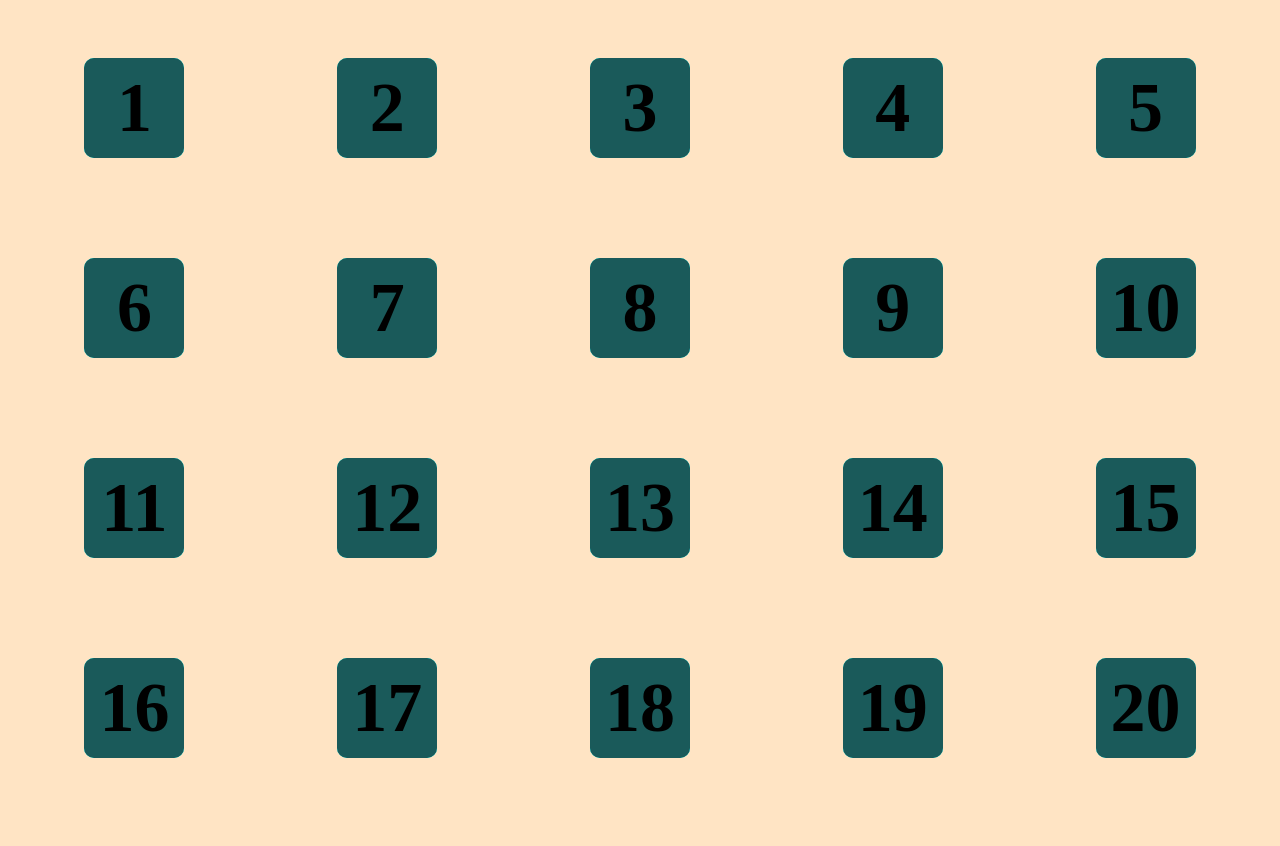
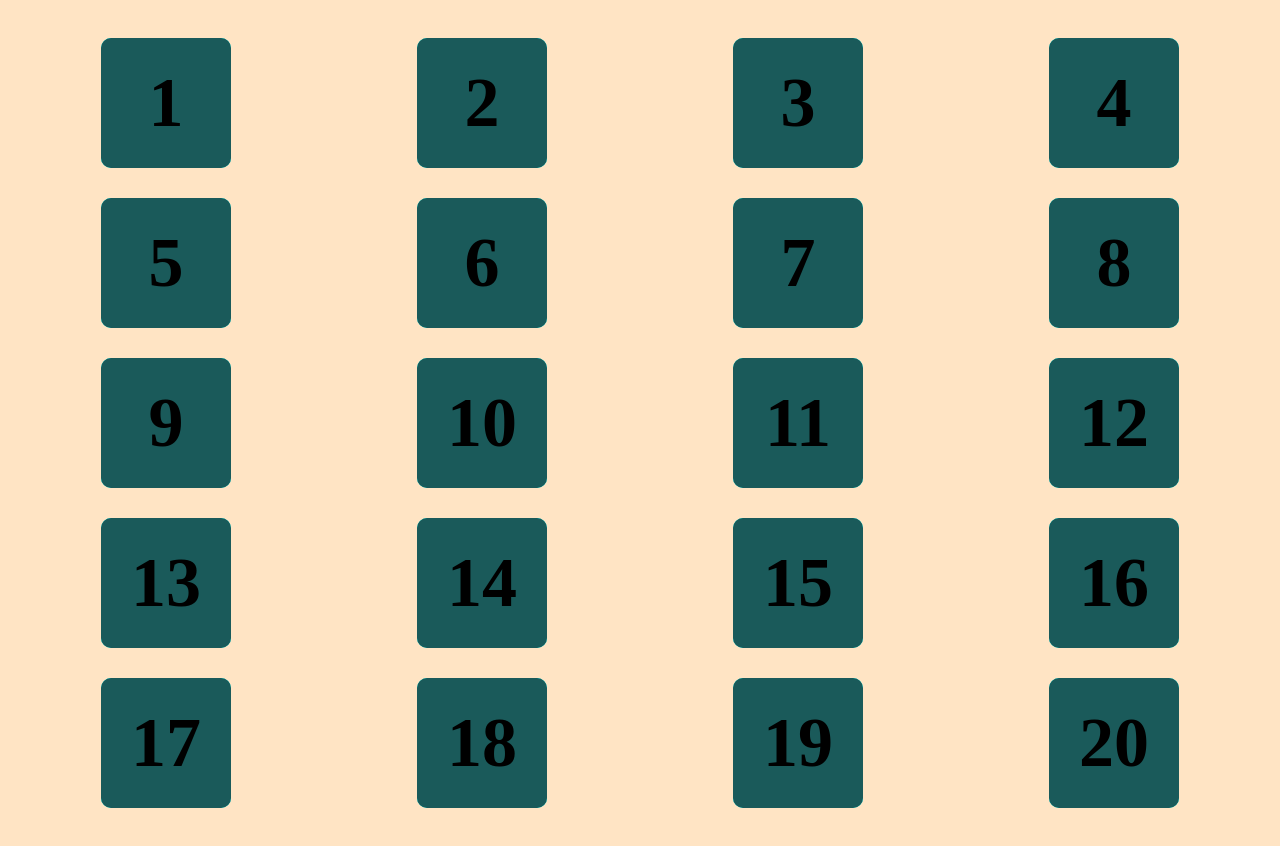
Before and after one commit to allyssonf10/Memoria-Tempo-Espa-o, a plain HTML site: page index.html in a window 1280 px wide. Before the commit the page ends 816 px from the top, so only its background shows below. Drawn offline with Linux system fonts and the light colour scheme.

Commit message:
Jogo finalizado :tada:

```diff
--- a/index.html
+++ b/index.html
@@ -5,13 +5,13 @@
     <meta http-equiv="X-UA-Compatible" content="IE=edge">
     <meta name="viewport" content="width=device-width, initial-scale=1.0">
     <link rel="stylesheet" href="style.css">
-    <title>Projeto Adriano</title>
+    <title>Memória | Tempo | Espaço</title>
 </head>
 <body>
     <main class="container">
         <div class="card">
           <div class="face front">
-            Back
+            <p>Foto de Casamento
           </div>
 
           <div class="face back"><h1>1</h1></div>
@@ -19,7 +19,7 @@
 
         <div class="card">
             <div class="face front">
-              Back
+              Queijo Ralado
             </div>
 
             <div class="face back"><h1>2</h1></div>
@@ -27,7 +27,7 @@
 
           <div class="card">
             <div class="face front">
-              Back
+              Q-Boa
             </div>
 
             <div class="face back"><h1>3</h1></div>
@@ -35,7 +35,7 @@
 
           <div class="card">
             <div class="face front">
-              Back
+              Pincel
             </div>
 
             <div class="face back"><h1>4</h1></div>
@@ -43,7 +43,7 @@
 
           <div class="card">
             <div class="face front">
-              Back
+              Óculos de Mergulho
             </div>
 
             <div class="face back"><h1>5</h1></div>
@@ -51,7 +51,7 @@
 
           <div class="card">
             <div class="face front">
-              Back
+              CD de música Brasileira
             </div>
 
             <div class="face back"><h1>6</h1></div>
@@ -59,7 +59,7 @@
 
           <div class="card">
             <div class="face front">
-              Back
+              Imagem de Santo
             </div>
 
             <div class="face back"><h1>7</h1></div>
@@ -67,7 +67,7 @@
 
           <div class="card">
             <div class="face front">
-              Back
+              Agulha de tricô
             </div>
 
             <div class="face back"><h1>8</h1></div>
@@ -75,7 +75,7 @@
 
           <div class="card">
             <div class="face front">
-              Back
+              Dente de Alho
             </div>
 
             <div class="face back"><h1>9</h1></div>
@@ -83,7 +83,7 @@
 
           <div class="card">
             <div class="face front">
-              Back
+              Bolinha de Naftalina
             </div>
 
             <div class="face back"><h1>10</h1></div>
@@ -91,7 +91,7 @@
 
           <div class="card">
             <div class="face front">
-              Back
+              Troféu
             </div>
 
             <div class="face back"><h1>11</h1></div>
@@ -99,7 +99,7 @@
 
           <div class="card">
             <div class="face front">
-              Back
+              Máscara
             </div>
 
             <div class="face back"><h1>12</h1></div>
@@ -107,7 +107,7 @@
 
           <div class="card">
             <div class="face front">
-              Back
+              Rímel
             </div>
 
             <div class="face back"><h1>13</h1></div>
@@ -115,7 +115,7 @@
 
           <div class="card">
             <div class="face front">
-              Back
+              Tinta de Cabelo
             </div>
 
             <div class="face back"><h1>14</h1></div>
@@ -123,7 +123,7 @@
 
           <div class="card">
             <div class="face front">
-              Back
+              Foto com Fantasia
             </div>
 
             <div class="face back"><h1>15</h1></div>
@@ -131,7 +131,7 @@
 
           <div class="card">
             <div class="face front">
-              Back
+              Ketchup
             </div>
 
             <div class="face back"><h1>16</h1></div>
@@ -139,7 +139,7 @@
 
           <div class="card">
             <div class="face front">
-              Back
+              Brinquedo de Infância
             </div>
 
             <div class="face back"><h1>17</h1></div>
@@ -147,7 +147,7 @@
 
           <div class="card">
             <div class="face front">
-              Back
+              Cravo da Índia
             </div>
 
             <div class="face back"><h1>18</h1></div>
@@ -155,7 +155,7 @@
 
           <div class="card">
             <div class="face front">
-              Back
+              <h2>Brinco Confeccionado</h2>
             </div>
 
             <div class="face back"><h1>19</h1></div>
@@ -163,7 +163,7 @@
 
           <div class="card">
             <div class="face front">
-              Back
+              Álbum de Fotografia
             </div>
 
             <div class="face back"><h1>20</h1></div>
--- a/style.css
+++ b/style.css
@@ -2,12 +2,13 @@ body{
     display: flex;
     justify-content: center;
     background-color: bisque;
+    padding-bottom: 30px;
   }
 
   .container{
     display: grid;
-    grid-template-columns: 1fr 1fr 1fr 1fr 1fr;
-    grid-template-rows: 1fr 1fr 1fr 1fr;
+    grid-template-columns: 1fr 1fr 1fr 1fr ;
+    grid-template-rows: 1fr 1fr 1fr 1fr 1fr;
     justify-items: center;
     align-items: center;
     width: 100vw;
@@ -40,15 +41,24 @@ body{
     color: black;
     position: absolute;
     border-radius: 10px;
+    padding: 15px;
   }
 
   h1{
     font-size: 70px;
   }
 
+  h2{
+    font-size: 20px;
+  }
+
   .front{
     background-color: aqua;
     transform: rotateY(180deg);
+    font-size: 25px;
+    font-weight: 700;
+    display: flex;
+    flex-direction: column;
   }
 
   .back{
```
